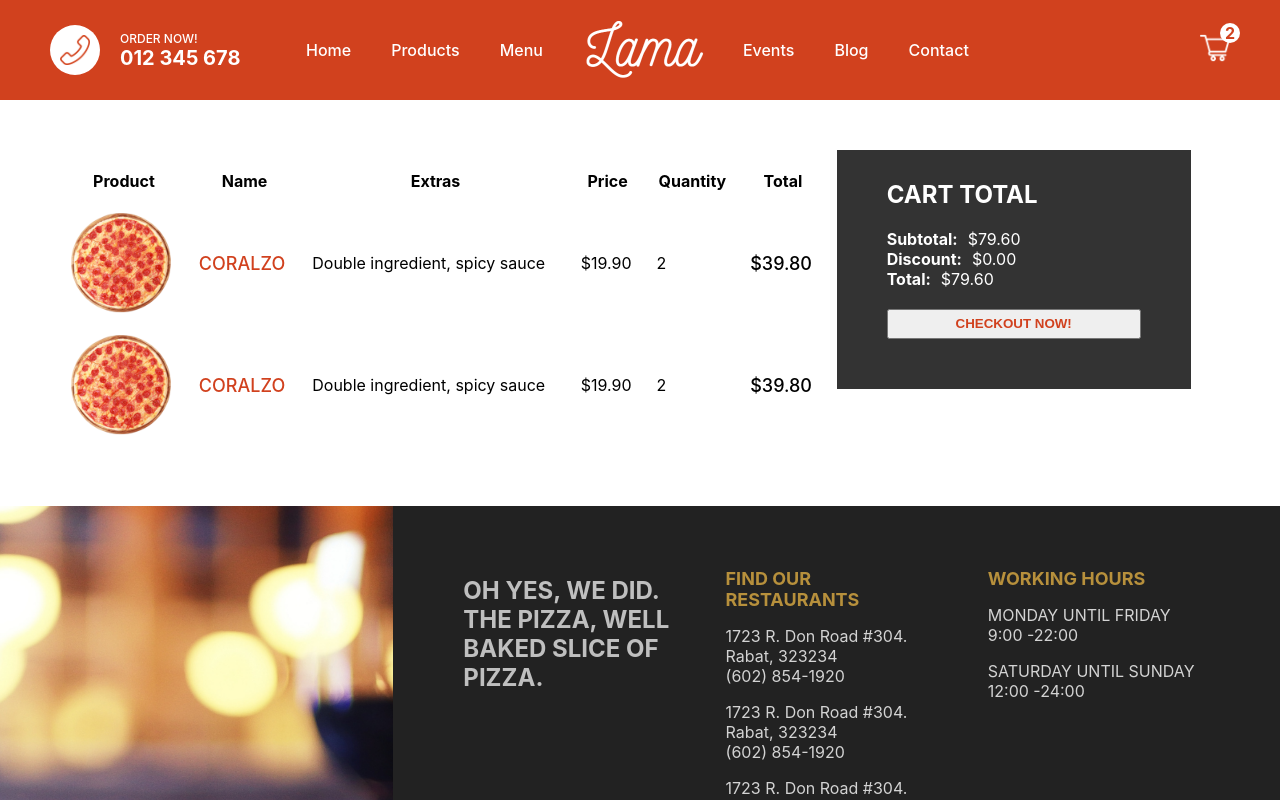
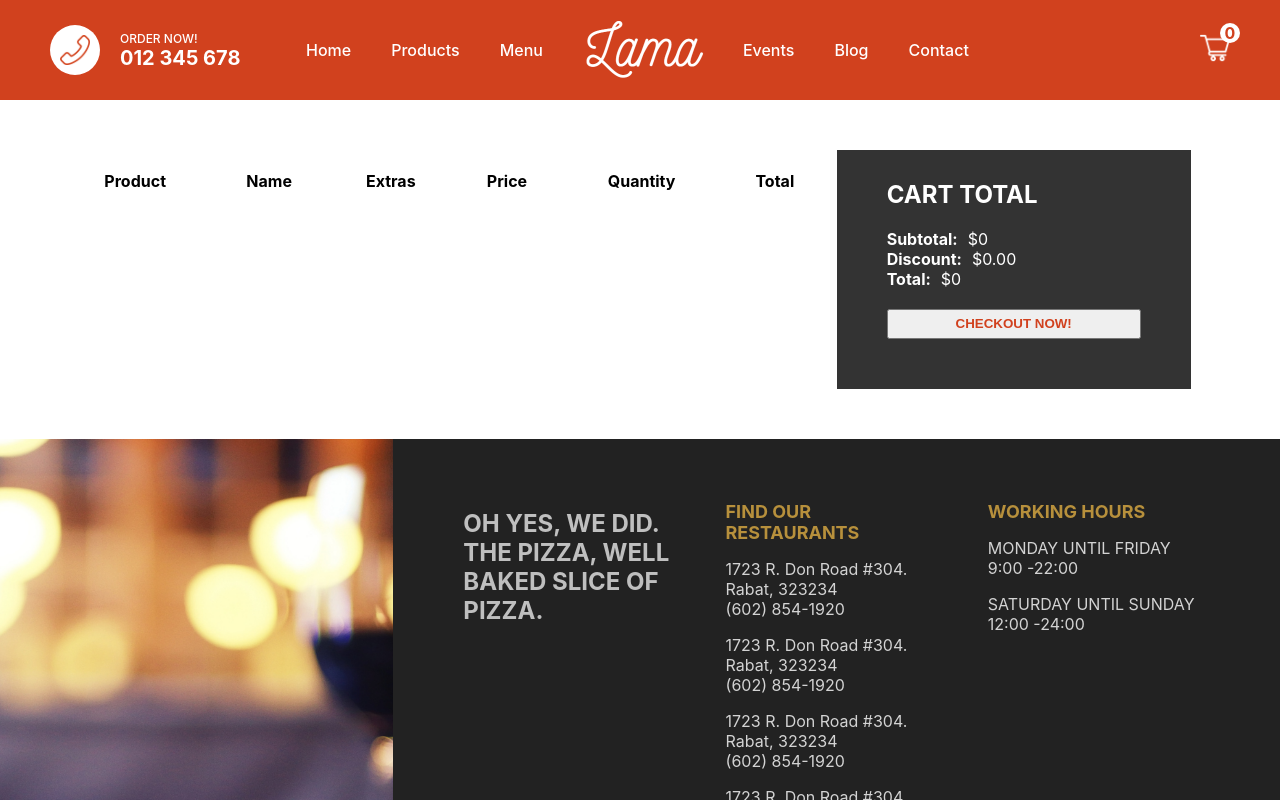
Before and after one commit to Medkaffouh/Food-Ordering-App, a Next.js app in the folder client/: page /cart in a window 1280 px wide. Shown: the top 800 px of the page. Built offline with nearby package versions, Linux system fonts and the light colour scheme.

Commit message:
redux for cart and begin with paypal intergration

```diff
--- a/client/components/Navbar.jsx
+++ b/client/components/Navbar.jsx
@@ -1,7 +1,10 @@
 import styles from "../styles/Navbar.module.css"
 import Image from "next/image";
+import { useSelector } from "react-redux";
+import Link from "next/link";
 
 const Navbar = () => {
+  const quantity = useSelector((state) => state.cart.quantity);
   return (
     <div className={styles.container}>
       <div className={styles.item}>
@@ -24,12 +27,14 @@
           <li className={styles.listItem}>Contact</li>
         </ul>
       </div>
+      <Link href={"/cart"} passHref>
       <div className={styles.item}>
         <div className={styles.cart}>
         <Image src="/img/cart.png" alt="" width="30px" height="30px" />
-          <div className={styles.counter}>2</div>
+          <div className={styles.counter}>{quantity}</div>
         </div>
       </div>
+      </Link>
     </div>
   )
 }
--- a/client/package.json
+++ b/client/package.json
@@ -9,11 +9,15 @@
     "lint": "next lint"
   },
   "dependencies": {
+    "@paypal/react-paypal-js": "^7.8.1",
+    "@reduxjs/toolkit": "^1.8.3",
     "axios": "^0.27.2",
     "mongoose": "^6.5.0",
     "next": "12.2.3",
     "react": "18.2.0",
-    "react-dom": "18.2.0"
+    "react-dom": "18.2.0",
+    "react-redux": "^8.0.2",
+    "redux": "^4.2.0"
   },
   "devDependencies": {
     "eslint": "8.20.0",
--- a/client/pages/_app.js
+++ b/client/pages/_app.js
@@ -1,11 +1,15 @@
 import Layout from "../components/Layout";
 import "../styles/globals.css";
+import { Provider } from "react-redux";
+import store from "../redux/store";
 
 function MyApp({ Component, pageProps }) {
   return (
-    <Layout>
-      <Component {...pageProps} />
-    </Layout>
+    <Provider store={store}>
+      <Layout>
+        <Component {...pageProps} />
+      </Layout>
+    </Provider>
   );
 }
 
--- a/client/pages/cart.jsx
+++ b/client/pages/cart.jsx
@@ -1,7 +1,72 @@
 import styles from "../styles/Cart.module.css";
 import Image from "next/image";
+import { useDispatch, useSelector } from "react-redux";
+import { useEffect, useState } from "react";
+import {
+  PayPalScriptProvider,
+  PayPalButtons,
+  usePayPalScriptReducer,
+} from "@paypal/react-paypal-js";
 
 const Cart = () => {
+  const [open, setOpen] = useState();
+  const amount = "132";
+  const currency = "USD";
+  const style = { layout: "vertical" };
+  const dispatch = useDispatch();
+  const cart = useSelector((state) => state.cart);
+
+  // Custom component to wrap the PayPalButtons and handle currency changes
+  const ButtonWrapper = ({ currency, showSpinner }) => {
+    // usePayPalScriptReducer can be use only inside children of PayPalScriptProviders
+    // This is the main reason to wrap the PayPalButtons in a new component
+    const [{ options, isPending }, dispatch] = usePayPalScriptReducer();
+
+    useEffect(() => {
+      dispatch({
+        type: "resetOptions",
+        value: {
+          ...options,
+          currency: currency,
+        },
+      });
+    }, [currency, showSpinner]);
+
+    return (
+      <>
+        {showSpinner && isPending && <div className="spinner" />}
+        <PayPalButtons
+          style={style}
+          disabled={false}
+          forceReRender={[amount, currency, style]}
+          fundingSource={undefined}
+          createOrder={(data, actions) => {
+            return actions.order
+              .create({
+                purchase_units: [
+                  {
+                    amount: {
+                      currency_code: currency,
+                      value: amount,
+                    },
+                  },
+                ],
+              })
+              .then((orderId) => {
+                // Your code here after create the order
+                return orderId;
+              });
+          }}
+          onApprove={function (data, actions) {
+            return actions.order.capture().then(function (details) {
+              // Your code here after capture the order
+              console.log(details)
+            });
+          }}
+        />
+      </>
+    );
+  };
   return (
     <div className={styles.container}>
       <div className={styles.left}>
@@ -17,11 +82,12 @@
             </tr>
           </thead>
           <tbody>
-          <tr className={styles.tr}>
+            {cart.products.map((product) => (
+              <tr className={styles.tr} key={product._id}>
                 <td>
                   <div className={styles.imgContainer}>
                     <Image
-                  src="/img/pizza.png"
+                      src={product.img}
                       alt=""
                       layout="fill"
                       objectFit="cover"
@@ -29,52 +95,28 @@
                   </div>
                 </td>
                 <td>
-                <span className={styles.name}>CORALZO</span>
+                  <span className={styles.name}>{product.title}</span>
                 </td>
                 <td>
                   <span className={styles.extras}>
-                    Double ingredient, spicy sauce
+                    {product.extras.map((extra) => (
+                      <span key={extra._id}>{extra.text}, </span>
+                    ))}
                   </span>
                 </td>
                 <td>
-                <span className={styles.price}>$19.90</span>
+                  <span className={styles.price}>${product.price}</span>
                 </td>
                 <td>
-                <span className={styles.quantity}>2</span>
+                  <span className={styles.quantity}>{product.quantity}</span>
                 </td>
                 <td>
-                <span className={styles.total}>$39.80</span>
+                  <span className={styles.total}>
+                    ${product.price * product.quantity}
+                  </span>
                 </td>
               </tr>
-          <tr className={styles.tr}>
-            <td>
-              <div className={styles.imgContainer}>
-                <Image
-                  src="/img/pizza.png"
-                  alt=""
-                  layout="fill"
-                  objectFit="cover"
-                />
-              </div>
-            </td>
-            <td>
-                <span className={styles.name}>CORALZO</span>
-            </td>
-            <td>
-                <span className={styles.extras}>
-                    Double ingredient, spicy sauce
-                </span>
-            </td>
-            <td>
-                <span className={styles.price}>$19.90</span>
-            </td>
-            <td>
-                <span className={styles.quantity}>2</span>
-            </td>
-            <td>
-                <span className={styles.total}>$39.80</span>
-            </td>
-          </tr>
+            ))}
           </tbody>
         </table>
       </div>
@@ -82,15 +124,33 @@
         <div className={styles.wrapper}>
           <h2 className={styles.title}>CART TOTAL</h2>
           <div className={styles.totalText}>
-            <b className={styles.totalTextTitle}>Subtotal:</b>$79.60
+            <b className={styles.totalTextTitle}>Subtotal:</b>${cart.total}
           </div>
           <div className={styles.totalText}>
             <b className={styles.totalTextTitle}>Discount:</b>$0.00
           </div>
           <div className={styles.totalText}>
-            <b className={styles.totalTextTitle}>Total:</b>$79.60
+            <b className={styles.totalTextTitle}>Total:</b>${cart.total}
           </div>
-            <button className={styles.button}>CHECKOUT NOW!</button>
+          {open ? (
+            <div className={styles.paymentMethods}>
+              <button className={styles.payButton}>CASH ON DELIVERY</button>
+              <PayPalScriptProvider
+                options={{
+                  "client-id": "ARDfvx41Zcx0exDeJuVC97zJoAmkdDK9IjAZAYWhSxFxRBJlDlb19FbrSMGuMVqiQImzBPdxI87I7oHS",
+                  components: "buttons",
+                  currency: "USD",
+                  "disable-funding": "credit,card,p24",
+                }}
+              >
+                <ButtonWrapper currency={currency} showSpinner={false} />
+              </PayPalScriptProvider>
+            </div>
+          ) : (
+            <button onClick={() => setOpen(true)} className={styles.button}>
+              CHECKOUT NOW!
+            </button>
+          )}
         </div>
       </div>
     </div>
--- /dev/null
+++ b/client/redux/cartSlice.js
@@ -0,0 +1,23 @@
+import { createSlice } from "@reduxjs/toolkit";
+
+const cartSlice = createSlice({
+  name: "cart",
+  initialState: {
+    products: [],
+    quantity: 0,
+    total: 0,
+  },
+  reducers: {
+    addProduct: (state, action) => {
+      state.products.push(action.payload);
+      state.quantity +=1;
+      state.total += action.payload.price * action.payload.quantity;
+    },
+    reset: (state) => {
+      state = initialState;
+    },
+  },
+});
+
+export const {addProduct, reset} = cartSlice.actions;
+export default cartSlice.reducer;
--- /dev/null
+++ b/client/redux/store.js
@@ -0,0 +1,8 @@
+import { configureStore } from "@reduxjs/toolkit";
+import cartReducer from "./cartSlice";
+
+export default configureStore({
+  reducer: {
+    cart: cartReducer,
+  },
+});
--- a/client/styles/Cart.module.css
+++ b/client/styles/Cart.module.css
@@ -114,3 +114,18 @@
         width: 100%;
     }
 }
+
+.paymentMethods{
+    margin-top: 10px;
+    display: flex;
+    flex-direction: column;
+}
+
+.payButton{
+    padding: 10px 5px;
+    cursor: pointer;
+    margin-bottom: 5px;
+    background-color: white;
+    color: teal;
+    font-weight: bold;
+}
--- a/client/styles/Navbar.module.css
+++ b/client/styles/Navbar.module.css
@@ -62,6 +62,7 @@
 
 .cart{
     position: relative;
+    cursor: pointer;
 }
 
 .counter{
```
Also changed, not shown: client/pages/product/[id].jsx (+8 -2 lines), 1 other file (tests, documents, lock files or other folders). Lines whose indentation alone changed are shown as unchanged.
